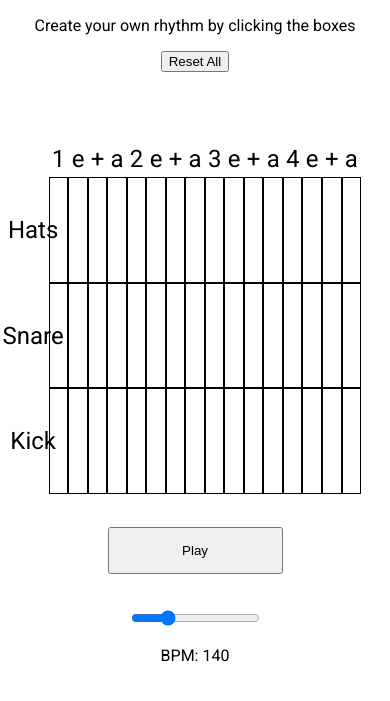
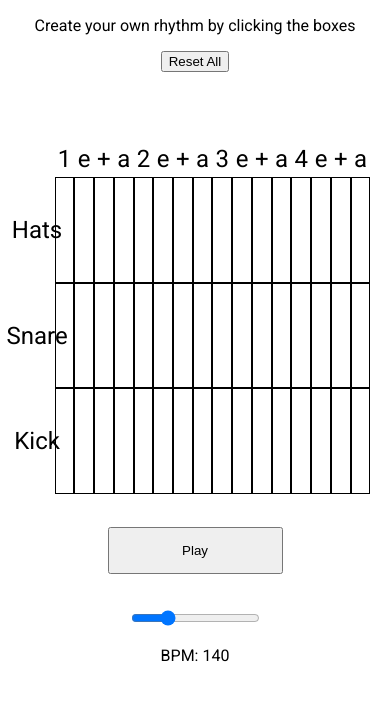
Before and after one commit to KyleBlackie/rhythm-maker-app, a plain HTML site: page index.html in a window 390 px wide. Shown: the part 127-828 px from the top of the page. Drawn offline with Linux system fonts and the light colour scheme.

Commit message:
Added responsiveness to grid

```diff
--- a/css/style.css
+++ b/css/style.css
@@ -1,3 +1,7 @@
+* {
+    box-sizing: border-box;
+}
+
 html {
     margin: 0;
     padding: 0;
@@ -19,12 +23,11 @@ p {
 /* Main Container */
 
 #grid {
-    width: 85vw;
+    width: 90vw;
     height: 50vh;
 }
 
 .label-side {
-    width: 40%;
     font-size: 1.5em;
     display: flex;
     align-items: center;
--- a/main.js
+++ b/main.js
@@ -82,9 +82,8 @@ function playKick(volume) {
 // generate grid to be used for making rythms
 function createRythmDivs(numBeats) {
     let totalBoxes = (numBeats+1) * 4; // 4 rows of n boxes
-    let boxWidth = (contWidth / (numBeats+1) ) + 'px';
-    let boxHeight = (contHeight / 4 ) + 'px';
-    cont.setAttribute('style', `display: grid; grid-template-columns: repeat(${numBeats+1}, ${boxWidth}); grid-template-rows: repeat(${4}, ${boxHeight})`);
+
+    cont.setAttribute('style', `display: grid; grid-template-columns: 10% repeat(${numBeats}, 5.625%); grid-template-rows: repeat(${4}, 25%`);
 
     let boxId = 0;
     for (let i = 0; i < totalBoxes; i++) {
```
